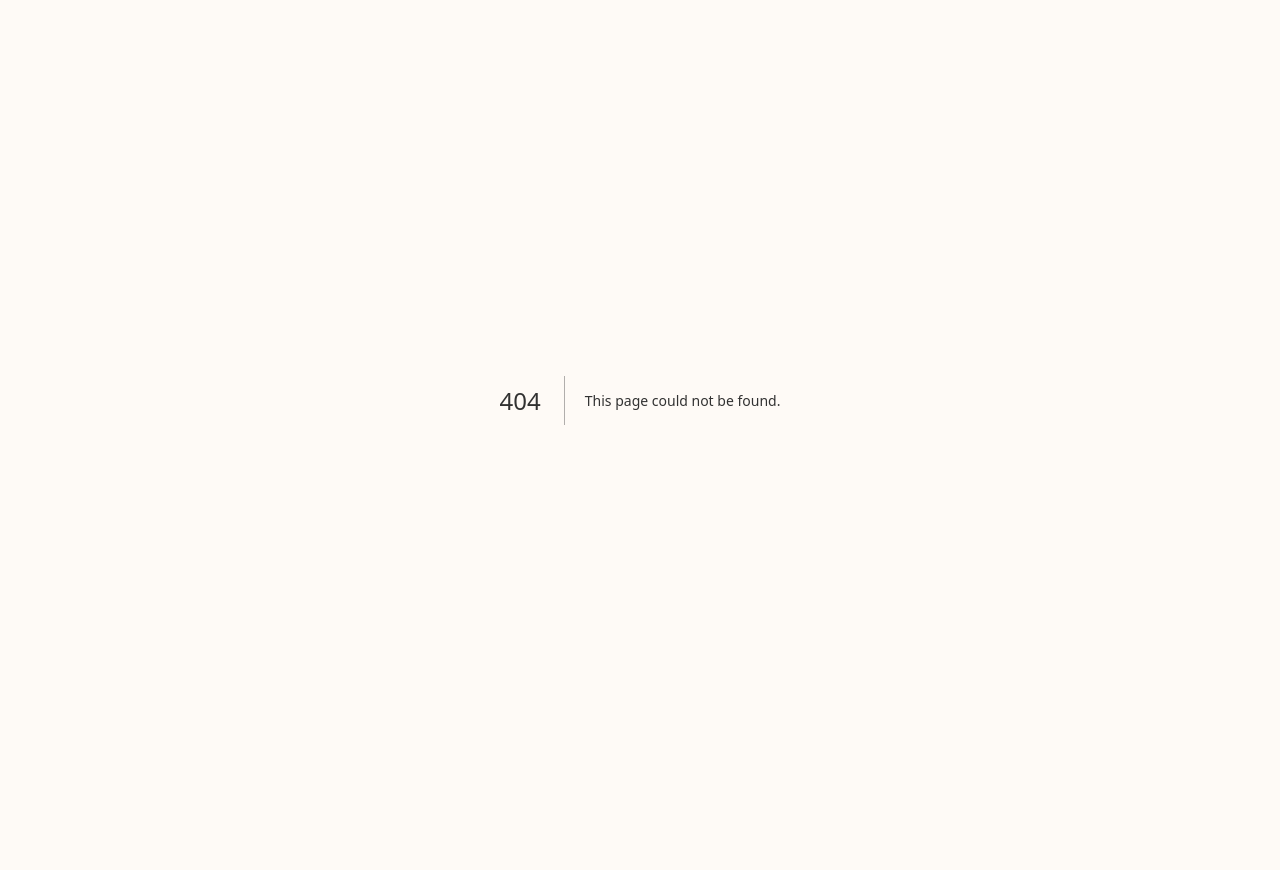
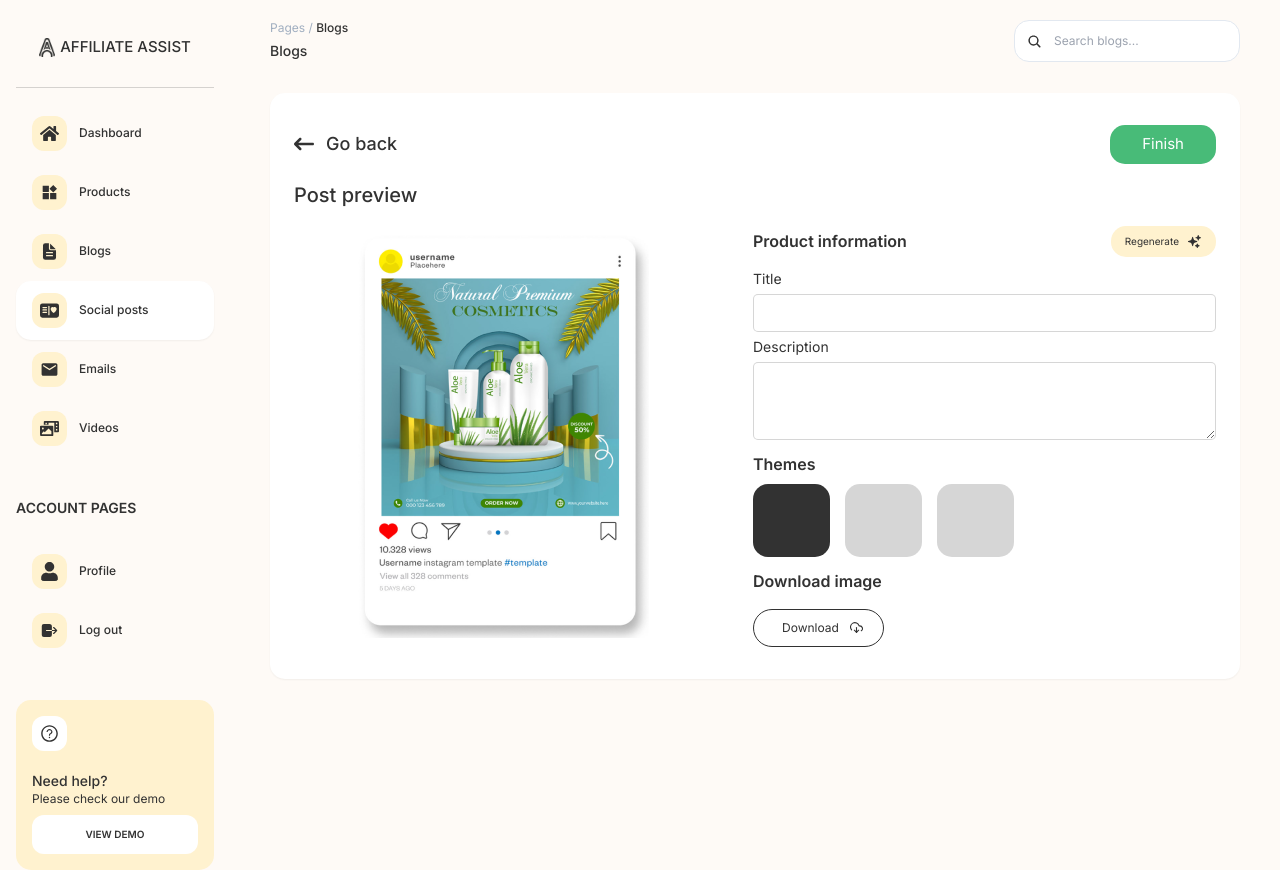
Before and after one commit to hamzahusic/affiliate-assist-app, a Next.js app: page /dashboard/post/finish in a window 1280 px wide. Before the commit this address had no page. Before the commit the page ends 800 px from the top, so only its background shows below. Built offline with nearby package versions, Linux system fonts and the light colour scheme.

Commit message:
Added finish page UI for social post

```diff
--- /dev/null
+++ b/app/dashboard/post/finish/page.js
@@ -0,0 +1,62 @@
+import GoBackBtn from "@/components/GoBack";
+import PageNav from "@/components/PageNav";
+import RegenerateBtn from "@/components/RegenerateBtn";
+import Image from "next/image";
+import { FiDownloadCloud } from "react-icons/fi";
+
+const page = () => {
+    return (
+        <>
+            <PageNav placeholder={"Search blogs..."} pageName={"Blogs"}/>
+            <div className=" bg-white rounded-[15px] shadow-sm py-8 px-6">
+                <div className=" flex justify-between items-center mb-4">
+                    <GoBackBtn href={'/dashboard/post'}/>
+                    <button className=" bg-[#48BB78] rounded-[15px] text-white px-8 py-2 text-[15px]">Finish</button>
+                </div>
+                <h2 className=" text-[20px] font-medium mb-4">Post preview</h2>
+                <div className="flex gap-10 flex-col lg:flex-row items-center">
+                    <div className=" md:mx-16">
+                        <Image
+                            src={'/images/tempPostImg.png'}
+                            width={291}
+                            height={403}
+                            className="w-[291px] h-[403px] object-cover mx-auto"
+                            alt="Social post template"
+                        />
+                    </div>
+                    <div className=" flex-grow flex flex-col gap-1 text-sm">
+                        <div className="flex items-center justify-between gap-2">
+                            <p className=" font-semibold text-base">Product information</p>
+                            <RegenerateBtn/>
+                        </div>
+                        <div className=" flex flex-col gap-[5px] py-2 ">
+                            <label htmlFor="title">Title</label>
+                            <input type="text" name="title" className=" rounded-[5px] outline-none p-2 border-tcolor/20 border-[1px]"/>
+                            <label htmlFor="description">Description</label>
+                            <textarea rows={3} name="description" className=" rounded-[5px] outline-none p-2 border-tcolor/20 border-[1px]"></textarea>
+                        </div>
+                        <div>
+                            <p className=" font-semibold text-base">Themes</p>
+                            <div className=" py-2 flex gap-[15px]">
+                                <div className="w-[77px] h-[73px] rounded-[15px] bg-tcolor block"></div>
+                                <div className="w-[77px] h-[73px] rounded-[15px] bg-tcolor/20 block"></div>
+                                <div className="w-[77px] h-[73px] rounded-[15px] bg-tcolor/20 block"></div>
+                            </div>
+                        </div>
+                        <div>
+                            <p className=" font-semibold text-base">Download image</p>
+                            <div className=" pt-4 flex gap-[15px]">
+                                <button className="rounded-[100px] border-tcolor border-[1px] py-2 pr-5 pl-7 text-[12px] flex items-center gap-[11px]">
+                                    Download
+                                    <FiDownloadCloud size={13}/>
+                                </button>
+                            </div>
+                        </div>
+                    </div>
+                </div>
+            </div>
+        </>
+     );
+}
+
+export default page;
--- a/app/dashboard/product/finish/page.js
+++ b/app/dashboard/product/finish/page.js
@@ -1,5 +1,6 @@
 import GoBackBtn from "@/components/GoBack";
 import PageNav from "@/components/PageNav";
+import RegenerateBtn from "@/components/RegenerateBtn";
 import { HiSparkles  } from "react-icons/hi2";
 import { MdCancel } from "react-icons/md";
 
@@ -44,10 +45,7 @@ const page = () => {
                             <div className=" mt-4">
                                 <div className=" flex items-center justify-between">
                                     <p className=" text-[15px] font-medium">Description</p>
-                                    <button className=" text-[10px] flex items-center gap-2 bg-dcolor rounded-[15px] px-[14px] py-2">
-                                        Regenerate
-                                        <HiSparkles  size={15} />
-                                    </button>
+                                    <RegenerateBtn/>
                                 </div>
                                 <textarea rows={5} className="rounded-[5px] border-[1px] border-tcolor/20 px-3 py-1 outline-none w-full mt-[5px]"/>
                             </div>
--- /dev/null
+++ b/components/RegenerateBtn.jsx
@@ -0,0 +1,12 @@
+import { HiSparkles } from "react-icons/hi2";
+
+const RegenerateBtn = () => {
+    return (
+        <button className=" text-[10px] flex items-center gap-2 bg-dcolor rounded-[15px] px-[14px] h-[31px]">
+            Regenerate
+            <HiSparkles  size={15} />
+        </button>
+    );
+}
+
+export default RegenerateBtn;
```
Also changed, not shown: public/images/tempPostImg.png (added).
